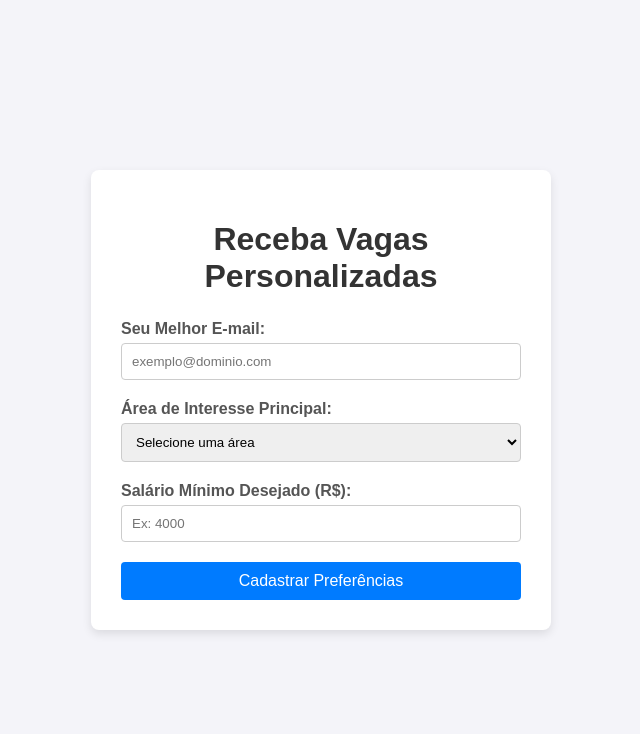
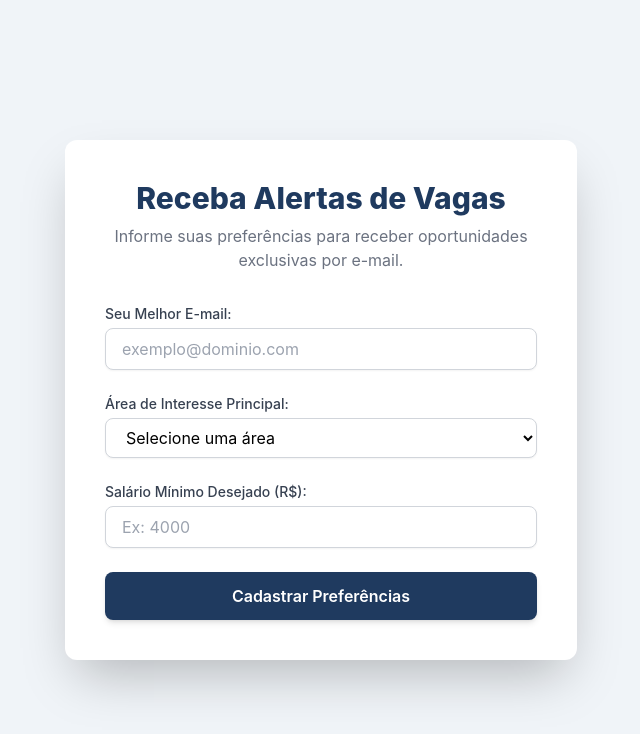
Before and after one commit to rafaelvon1/java_spring_boot, a plain HTML site: page interface_html/views/cadastra_email.html in a window 1280 px wide. Shown: the whole page, without its empty margins (319-959 px from the left). Drawn offline with nearby package versions, Linux system fonts and the light colour scheme.

Commit message:
feature/add-detalhe

```diff
--- a/interface_html/views/cadastra_email.html
+++ b/interface_html/views/cadastra_email.html
@@ -3,102 +3,79 @@
 <head>
     <meta charset="UTF-8">
     <meta name="viewport" content="width=device-width, initial-scale=1.0">
-    <title>Cadastro de Interesse em Vagas</title>
+    <title>Cadastro de Interesses - Vagas</title>
+    <!-- Carrega o Tailwind CSS CDN para estilização rápida e responsiva -->
+    <script src="https://cdn.tailwindcss.com"></script>
     <style>
-        /* Estilos CSS básicos para a página */
+        /* Define a fonte Inter como padrão */
         body {
-            font-family: Arial, sans-serif;
-            background-color: #f4f4f9;
-            display: flex;
-            justify-content: center;
-            align-items: center;
-            min-height: 100vh;
-            margin: 0;
+            font-family: 'Inter', sans-serif;
+            background-color: #f0f4f8; /* Fundo cinza claro suave */
         }
-
-        .container {
-            background-color: #ffffff;
-            padding: 30px;
-            border-radius: 8px;
-            box-shadow: 0 4px 10px rgba(0, 0, 0, 0.1);
-            width: 100%;
-            max-width: 400px;
+        /* Estilo para a mensagem de sucesso/erro (opcional, mas bom para garantir) */
+        .message-box {
+            transition: all 0.3s ease-in-out;
+            opacity: 0;
+            max-height: 0;
+            overflow: hidden;
         }
-
-        h1 {
-            text-align: center;
-            color: #333;
-            margin-bottom: 25px;
-        }
-
-        .form-group {
-            margin-bottom: 20px;
-        }
-
-        label {
-            display: block;
-            margin-bottom: 5px;
-            font-weight: bold;
-            color: #555;
-        }
-
-        input[type="email"],
-        input[type="text"],
-        input[type="number"],
-        select {
-            width: 100%;
-            padding: 10px;
-            border: 1px solid #ccc;
-            border-radius: 4px;
-            box-sizing: border-box; /* Garante que o padding não aumente o tamanho total */
-        }
-
-        button {
-            width: 100%;
-            padding: 10px;
-            background-color: #007bff;
-            color: white;
-            border: none;
-            border-radius: 4px;
-            font-size: 16px;
-            cursor: pointer;
-            transition: background-color 0.3s ease;
-        }
-
-        button:hover {
-            background-color: #0056b3;
-        }
-
-        #message {
-            margin-top: 15px;
-            text-align: center;
-            font-weight: bold;
-            display: none; /* Inicialmente escondida */
-            padding: 10px;
-            border-radius: 4px;
-        }
-
-        .success {
-            background-color: #d4edda;
-            color: #155724;
-            border: 1px solid #c3e6cb;
+        .message-box.show {
+            opacity: 1;
+            max-height: 200px; /* Suficiente para mostrar o conteúdo */
+            padding: 0.75rem;
+            margin-top: 1rem;
         }
     </style>
+    <script>
+        tailwind.config = {
+            theme: {
+                extend: {
+                    colors: {
+                        'primary-blue': '#1f3a5f',
+                        'secondary-cyan': '#4ecdc4',
+                    }
+                }
+            }
+        }
+    </script>
 </head>
-<body>
+<body class="min-h-screen flex items-center justify-center p-4">
 
-<div class="container">
-    <h1>Receba Vagas Personalizadas</h1>
-    <form id="interestForm">
+    <!-- Container Principal do Formulário -->
+    <div class="w-full max-w-lg bg-white p-8 md:p-10 rounded-xl shadow-2xl transition-shadow duration-300 hover:shadow-3xl">
+        <header class="text-center mb-8">
+            <h1 class="text-3xl font-extrabold text-primary-blue mb-2">
+                Receba Alertas de Vagas
+            </h1>
+            <p class="text-gray-500">
+                Informe suas preferências para receber oportunidades exclusivas por e-mail.
+            </p>
+        </header>
 
+        <form id="interestForm" class="space-y-6">
+
+            <!-- Campo de E-mail -->
             <div class="form-group">
-            <label for="email">Seu Melhor E-mail:</label>
-            <input type="email" id="email" name="email" placeholder="exemplo@dominio.com" required>
+                <label for="email" class="block text-sm font-medium text-gray-700 mb-1">Seu Melhor E-mail:</label>
+                <input
+                    type="email"
+                    id="email"
+                    name="email"
+                    placeholder="exemplo@dominio.com"
+                    required
+                    class="w-full px-4 py-2 border border-gray-300 rounded-lg focus:ring-secondary-cyan focus:border-secondary-cyan transition duration-150 shadow-sm"
+                >
             </div>
 
+            <!-- Campo de Área de Interesse -->
             <div class="form-group">
-            <label for="area">Área de Interesse Principal:</label>
-            <select id="area" name="area" required>
+                <label for="area" class="block text-sm font-medium text-gray-700 mb-1">Área de Interesse Principal:</label>
+                <select
+                    id="area"
+                    name="area"
+                    required
+                    class="w-full px-4 py-2 border border-gray-300 rounded-lg focus:ring-secondary-cyan focus:border-secondary-cyan transition duration-150 shadow-sm bg-white"
+                >
                     <option value="">Selecione uma área</option>
                     <option value="Tecnologia">Tecnologia/TI</option>
                     <option value="Marketing">Marketing Digital</option>
@@ -109,21 +86,61 @@
                 </select>
             </div>
 
+            <!-- Campo de Salário Desejado -->
             <div class="form-group">
-            <label for="salario">Salário Mínimo Desejado (R$):</label>
-            <input type="number" id="salario" name="salario" placeholder="Ex: 4000" min="0" required>
+                <label for="salario" class="block text-sm font-medium text-gray-700 mb-1">Salário Mínimo Desejado (R$):</label>
+                <input
+                    type="number"
+                    id="salario"
+                    name="salario"
+                    placeholder="Ex: 4000"
+                    min="0"
+                    required
+                    class="w-full px-4 py-2 border border-gray-300 rounded-lg focus:ring-secondary-cyan focus:border-secondary-cyan transition duration-150 shadow-sm"
+                >
             </div>
 
-        <button type="submit">Cadastrar Preferências</button>
+            <!-- Botão de Envio -->
+            <button
+                type="submit"
+                class="w-full bg-primary-blue hover:bg-secondary-cyan text-white font-semibold py-3 rounded-lg shadow-md hover:shadow-lg transition duration-300 ease-in-out transform hover:scale-[1.01] focus:outline-none focus:ring-4 focus:ring-primary-blue focus:ring-opacity-50"
+            >
+                Cadastrar Preferências
+            </button>
 
         </form>
 
-    <div id="message" class="success"></div>
+        <!-- Área de Mensagens (Sucesso/Erro) -->
+        <div id="message" class="message-box rounded-lg font-medium text-sm text-center" aria-live="polite"></div>
 
     </div>
 
 <script>
-    // Script JavaScript para validação e simulação de envio
+    // Função utilitária para aplicar classes de mensagem
+    function showMessage(text, isSuccess) {
+        const messageDiv = document.getElementById('message');
+        messageDiv.innerHTML = text;
+        messageDiv.className = 'message-box show rounded-lg font-medium text-sm text-center';
+
+        if (isSuccess) {
+            messageDiv.classList.add('bg-green-100', 'text-green-800', 'border', 'border-green-300');
+        } else {
+            // Usamos a mesma classe, mas em um cenário real seria bom usar cores de erro (vermelho)
+            messageDiv.classList.add('bg-yellow-100', 'text-yellow-800', 'border', 'border-yellow-300');
+        }
+
+        // Esconde a mensagem após 6 segundos
+        setTimeout(() => {
+            messageDiv.classList.remove('show');
+            // Remove classes específicas após a transição para limpar o estado
+            setTimeout(() => {
+                messageDiv.className = 'message-box rounded-lg font-medium text-sm text-center';
+                messageDiv.innerHTML = '';
+            }, 500); // 500ms é um bom tempo de transição
+        }, 6000);
+    }
+
+    // Lógica de Submissão do Formulário
     document.getElementById('interestForm').addEventListener('submit', function(event) {
         // Previne o comportamento padrão de envio do formulário (que recarregaria a página)
         event.preventDefault();
@@ -131,31 +148,21 @@
         const email = document.getElementById('email').value;
         const area = document.getElementById('area').value;
         const salario = document.getElementById('salario').value;
-        const messageDiv = document.getElementById('message');
 
-        // Validação simples: verifica se os campos obrigatórios estão preenchidos
-        if (email && area && salario) {
-            // Se os dados estivessem sendo enviados para um servidor (backend),
-            // o código de envio estaria aqui (usando Fetch API, Axios, etc.).
+        // Simulação de Validação
+        if (!email || !area || !salario || salario < 0) {
+            showMessage('Por favor, preencha todos os campos corretamente.', false);
+            return;
+        }
 
-            // SIMULAÇÃO: Exibe a mensagem de sucesso
-            messageDiv.style.display = 'block';
-            messageDiv.innerHTML = `Obrigado, **${email}**! Seu interesse na área de **${area}** com salário a partir de **R$ ${salario}** foi registrado. Você receberá as vagas por e-mail.`;
+        // SIMULAÇÃO: Processamento dos dados
 
-            // Opcional: Limpa o formulário após o "envio"
+        // Exibe a mensagem de sucesso
+        const successMessage = `Obrigado, **${email}**! Seu interesse na área de **${area}** com salário a partir de **R$ ${salario}** foi registrado. Você receberá as vagas por e-mail.`;
+        showMessage(successMessage, true);
+
+        // Limpa o formulário após o "envio"
         this.reset();
-
-            // Esconde a mensagem após 5 segundos
-            setTimeout(() => {
-                messageDiv.style.display = 'none';
-            }, 5000);
-
-        } else {
-            // Se a validação do atributo 'required' não for suficiente
-            messageDiv.style.display = 'block';
-            messageDiv.className = 'success'; // Reutilizando a classe, mas idealmente teria uma 'error'
-            messageDiv.innerHTML = 'Por favor, preencha todos os campos.';
-        }
     });
 </script>
 
```
Lines whose indentation alone changed are shown as unchanged.
